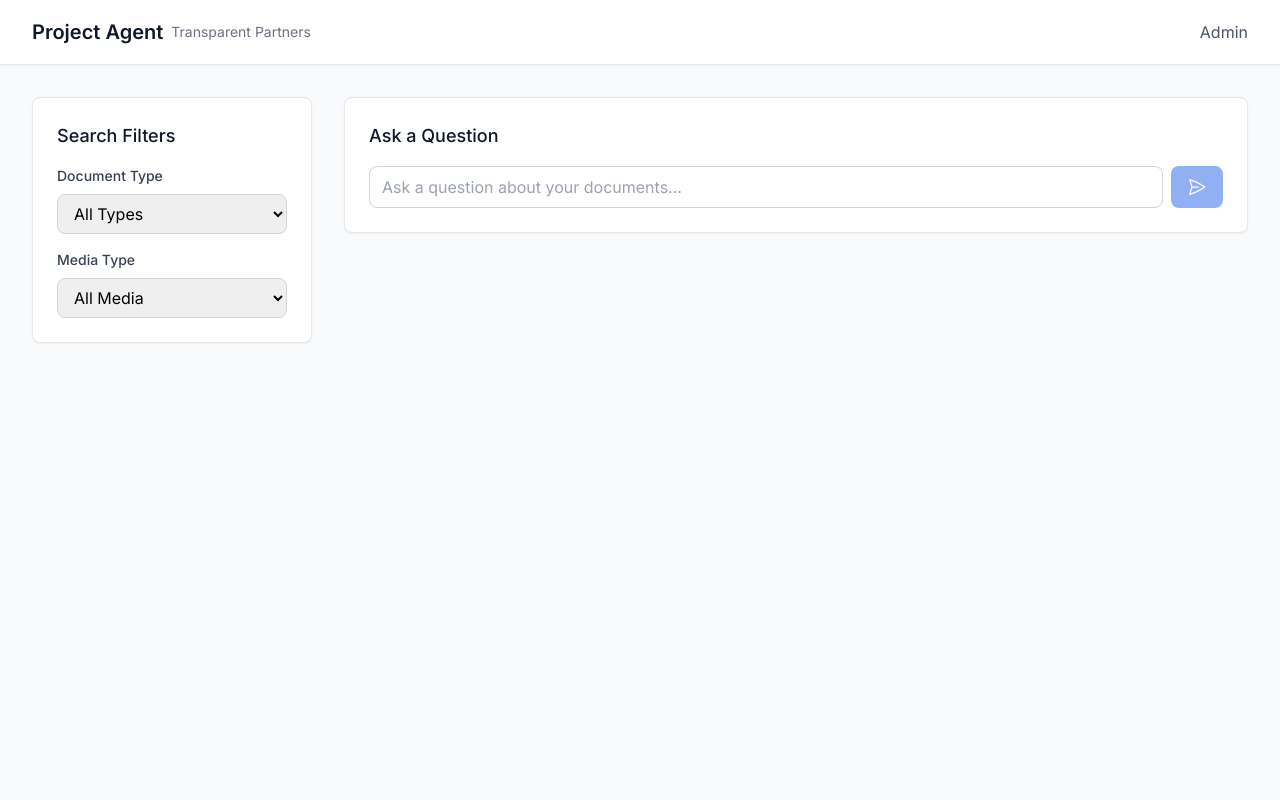
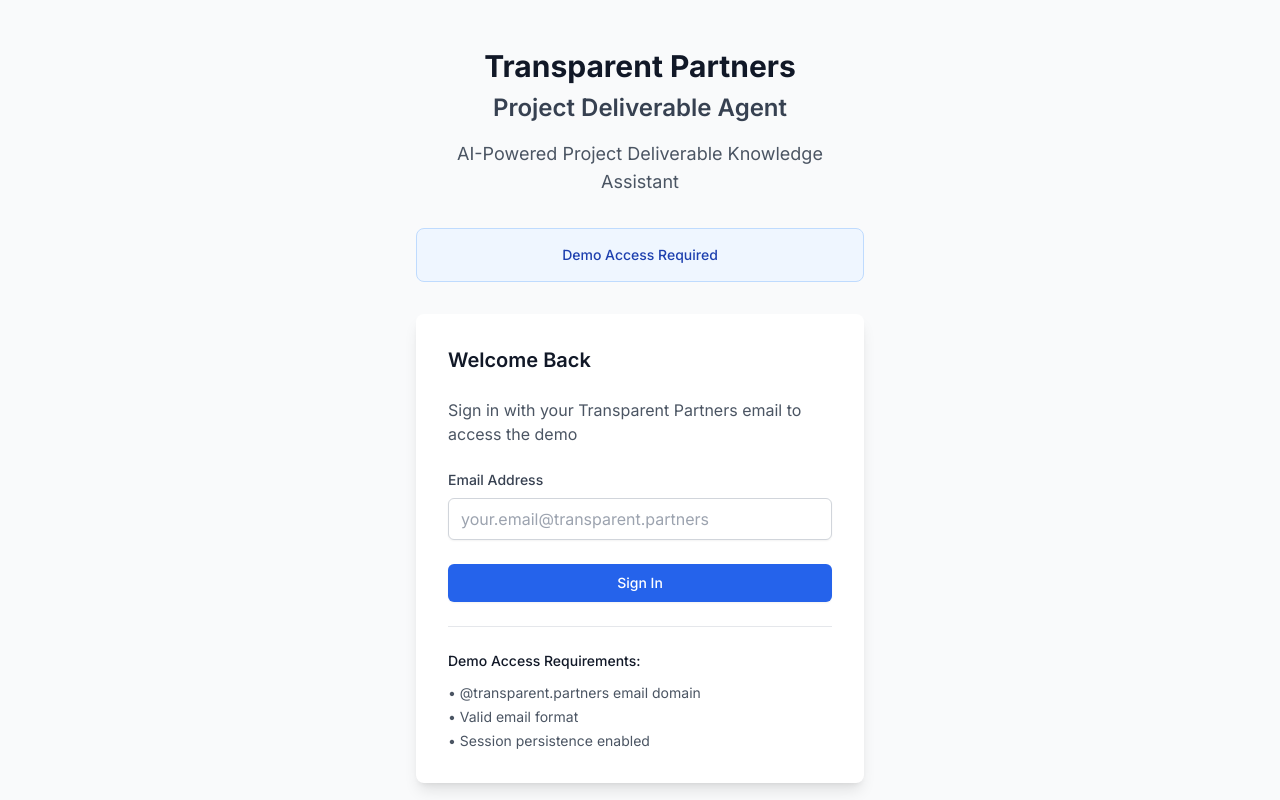
Before and after one commit to bsimkins11/project-agent, a Next.js app in the folder web/portal/: page / in a window 1280 px wide. Shown: the top 800 px of the page. Built offline with nearby package versions, Linux system fonts and the light colour scheme.

Commit message:
Fix header navigation - add HeaderWrapper component and ensure Documents dropdown appears on all non-admin pages

```diff
--- a/web/portal/app/admin/page.tsx
+++ b/web/portal/app/admin/page.tsx
@@ -1,12 +1,13 @@
 'use client'
 
 import { useState } from 'react'
-import { DocumentTextIcon, CloudArrowUpIcon, FolderIcon } from '@heroicons/react/24/outline'
+import { DocumentTextIcon, CloudArrowUpIcon, FolderIcon, CheckCircleIcon, MagnifyingGlassIcon } from '@heroicons/react/24/outline'
 import DocumentInventory from '@/components/admin/DocumentInventory'
 import IngestForm from '@/components/admin/IngestForm'
 import DriveSync from '@/components/admin/DriveSync'
+import DocumentApproval from '@/components/admin/DocumentApproval'
 
-type TabType = 'inventory' | 'ingest' | 'sync'
+type TabType = 'inventory' | 'ingest' | 'sync' | 'approval' | 'search'
 
 export default function AdminPage() {
   const [activeTab, setActiveTab] = useState<TabType>('inventory')
@@ -14,32 +15,13 @@
   const tabs = [
     { id: 'inventory', name: 'Inventory', icon: DocumentTextIcon },
     { id: 'ingest', name: 'Ingest Documents', icon: CloudArrowUpIcon },
-    { id: 'sync', name: 'Drive Sync', icon: FolderIcon },
+    { id: 'sync', name: 'Drive Search', icon: FolderIcon },
+    { id: 'approval', name: 'Document Approval', icon: CheckCircleIcon },
+    { id: 'search', name: 'Search', icon: MagnifyingGlassIcon },
   ]
 
   return (
     <div className="min-h-screen bg-gray-50">
-      {/* Header */}
-      <header className="bg-white shadow-sm border-b">
-        <div className="max-w-7xl mx-auto px-4 sm:px-6 lg:px-8">
-          <div className="flex justify-between items-center h-16">
-            <div className="flex items-center">
-              <h1 className="text-xl font-semibold text-gray-900">
-                Project Agent Admin
-              </h1>
-              <span className="ml-2 text-sm text-gray-500">
-                Transparent Partners
-              </span>
-            </div>
-            <nav className="flex space-x-8">
-              <a href="/" className="text-gray-600 hover:text-gray-900">
-                Search
-              </a>
-            </nav>
-          </div>
-        </div>
-      </header>
-
       {/* Tab Navigation */}
       <div className="bg-white border-b">
         <div className="max-w-7xl mx-auto px-4 sm:px-6 lg:px-8">
@@ -70,6 +52,34 @@
         {activeTab === 'inventory' && <DocumentInventory />}
         {activeTab === 'ingest' && <IngestForm />}
         {activeTab === 'sync' && <DriveSync />}
+        {activeTab === 'approval' && <DocumentApproval />}
+        {activeTab === 'search' && (
+          <div className="space-y-6">
+            <div className="card">
+              <div className="flex items-center mb-4">
+                <div className="p-2 bg-blue-100 rounded-lg mr-3">
+                  <MagnifyingGlassIcon className="h-6 w-6 text-blue-600" />
+                </div>
+                <div>
+                  <h2 className="text-lg font-medium text-gray-900">
+                    Search Google Drive Documents
+                  </h2>
+                  <p className="text-sm text-gray-600">
+                    Search and discover documents in Google Drive folders
+                  </p>
+                </div>
+              </div>
+
+              <div className="text-center py-12">
+                <MagnifyingGlassIcon className="mx-auto h-12 w-12 text-gray-400" />
+                <h3 className="mt-2 text-sm font-medium text-gray-900">Search functionality coming soon</h3>
+                <p className="mt-1 text-sm text-gray-500">
+                  This feature will allow you to search for documents across Google Drive folders.
+                </p>
+              </div>
+            </div>
+          </div>
+        )}
       </main>
     </div>
   )
--- a/web/portal/app/layout.tsx
+++ b/web/portal/app/layout.tsx
@@ -2,12 +2,13 @@
 import { Inter } from 'next/font/google'
 import './globals.css'
 import { Toaster } from 'react-hot-toast'
+import HeaderWrapper from '@/components/HeaderWrapper'
 
 const inter = Inter({ subsets: ['latin'] })
 
 export const metadata: Metadata = {
-  title: 'Project Agent - Transparent Partners',
-  description: 'AI-powered document search and knowledge management',
+  title: 'Project Deliverable Agent - Transparent Partners',
+  description: 'AI-powered project deliverable search and knowledge management',
 }
 
 export default function RootLayout({
@@ -18,6 +19,7 @@
   return (
     <html lang="en">
       <body className={inter.className}>
+        <HeaderWrapper />
         {children}
         <Toaster position="top-right" />
       </body>
--- a/web/portal/app/page.tsx
+++ b/web/portal/app/page.tsx
@@ -1,63 +1,154 @@
 'use client'
 
-import { useState } from 'react'
-import { MagnifyingGlassIcon } from '@heroicons/react/24/outline'
+import { useState, useEffect } from 'react'
 import ChatInterface from '@/components/ChatInterface'
-import DocumentFilters from '@/components/DocumentFilters'
-import { DocumentType, MediaType } from '@/types'
 
 export default function HomePage() {
-  const [query, setQuery] = useState('')
-  const [filters, setFilters] = useState({
-    doc_type: undefined as DocumentType | undefined,
-    media_type: undefined as MediaType | undefined,
-  })
+  const [isAuthenticated, setIsAuthenticated] = useState(false)
+  const [email, setEmail] = useState('')
+  const [error, setError] = useState('')
+
+  // Check for existing authentication on component mount
+  useEffect(() => {
+    const savedAuth = localStorage.getItem('isAuthenticated')
+    const savedEmail = localStorage.getItem('userEmail')
+    if (savedAuth === 'true' && savedEmail) {
+      setIsAuthenticated(true)
+      setEmail(savedEmail)
+    }
+  }, [])
+
+  const handleSignIn = (e: React.FormEvent) => {
+    e.preventDefault()
+    setError('')
+
+    // Validate email domain
+    if (!email.endsWith('@transparent.partners')) {
+      setError('Please use your @transparent.partners email address')
+      return
+    }
+
+    // Validate email format
+    const emailRegex = /^[^\s@]+@[^\s@]+\.[^\s@]+$/
+    if (!emailRegex.test(email)) {
+      setError('Please enter a valid email address')
+      return
+    }
+
+    // Simulate authentication and save to localStorage
+    setIsAuthenticated(true)
+    localStorage.setItem('isAuthenticated', 'true')
+    localStorage.setItem('userEmail', email)
+  }
+
+  if (!isAuthenticated) {
+    return (
+      <div className="min-h-screen bg-gray-50 flex items-center justify-center py-12 px-4 sm:px-6 lg:px-8">
+        <div className="max-w-md w-full space-y-8">
+          {/* Header */}
+          <div className="text-center">
+            <h1 className="text-3xl font-bold text-gray-900 mb-2">
+              Transparent Partners
+            </h1>
+            <h2 className="text-2xl font-semibold text-gray-700 mb-4">
+              Project Deliverable Agent
+            </h2>
+            <p className="text-lg text-gray-600 mb-8">
+              AI-Powered Project Deliverable Knowledge Assistant
+            </p>
+            <div className="bg-blue-50 border border-blue-200 rounded-lg p-4 mb-8">
+              <p className="text-sm text-blue-800 font-medium">
+                Demo Access Required
+              </p>
+            </div>
+          </div>
+
+          {/* Sign In Form */}
+          <div className="bg-white rounded-lg shadow-lg p-8">
+            <h3 className="text-xl font-semibold text-gray-900 mb-6">
+              Welcome Back
+            </h3>
+            <p className="text-gray-600 mb-6">
+              Sign in with your Transparent Partners email to access the demo
+            </p>
+
+            <form onSubmit={handleSignIn} className="space-y-6">
+              <div>
+                <label htmlFor="email" className="block text-sm font-medium text-gray-700 mb-2">
+                  Email Address
+                </label>
+                <input
+                  id="email"
+                  name="email"
+                  type="email"
+                  required
+                  value={email}
+                  onChange={(e) => setEmail(e.target.value)}
+                  className="w-full px-3 py-2 border border-gray-300 rounded-md shadow-sm focus:outline-none focus:ring-blue-500 focus:border-blue-500"
+                  placeholder="your.email@transparent.partners"
+                />
+              </div>
+
+              {error && (
+                <div className="text-red-600 text-sm">{error}</div>
+              )}
+
+              <button
+                type="submit"
+                className="w-full flex justify-center py-2 px-4 border border-transparent rounded-md shadow-sm text-sm font-medium text-white bg-blue-600 hover:bg-blue-700 focus:outline-none focus:ring-2 focus:ring-offset-2 focus:ring-blue-500"
+              >
+                Sign In
+              </button>
+            </form>
+
+            <div className="mt-6 pt-6 border-t border-gray-200">
+              <h4 className="text-sm font-medium text-gray-900 mb-3">
+                Demo Access Requirements:
+              </h4>
+              <ul className="text-sm text-gray-600 space-y-1">
+                <li>• @transparent.partners email domain</li>
+                <li>• Valid email format</li>
+                <li>• Session persistence enabled</li>
+              </ul>
+            </div>
+          </div>
+
+          {/* Demo Mode Notice */}
+          <div className="text-center">
+            <div className="bg-yellow-50 border border-yellow-200 rounded-lg p-4">
+              <p className="text-sm text-yellow-800">
+                <span className="font-medium">🚀 Demo Mode</span><br />
+                This is a Proof of Concept (POC) demo application for Project Agent.
+                It simulates the functionality of an NLP-powered project knowledge assistant
+                to gather end-user feedback before actual development.
+              </p>
+            </div>
+          </div>
+        </div>
+      </div>
+    )
+  }
 
   return (
     <div className="min-h-screen bg-gray-50">
-      {/* Header */}
-      <header className="bg-white shadow-sm border-b">
-        <div className="max-w-7xl mx-auto px-4 sm:px-6 lg:px-8">
-          <div className="flex justify-between items-center h-16">
-            <div className="flex items-center">
-              <h1 className="text-xl font-semibold text-gray-900">
-                Project Agent
-              </h1>
-              <span className="ml-2 text-sm text-gray-500">
-                Transparent Partners
-              </span>
-            </div>
-            <nav className="flex space-x-8">
-              <a href="/admin" className="text-gray-600 hover:text-gray-900">
-                Admin
-              </a>
-            </nav>
-          </div>
+      {/* Main Content */}
+      <main className="max-w-6xl mx-auto px-4 sm:px-6 lg:px-8 py-8">
+        {/* Welcome Section */}
+        <div className="mb-8">
+          <h2 className="text-2xl font-semibold text-gray-900 mb-2">
+            Welcome Back
+          </h2>
+          <p className="text-gray-600">
+            Ask questions about your project documents and get AI-powered insights with citations.
+          </p>
         </div>
-      </header>
 
-      {/* Main Content */}
-      <main className="max-w-7xl mx-auto px-4 sm:px-6 lg:px-8 py-8">
-        <div className="grid grid-cols-1 lg:grid-cols-4 gap-8">
-          {/* Sidebar */}
-          <div className="lg:col-span-1">
-            <div className="card">
-              <h2 className="text-lg font-medium text-gray-900 mb-4">
-                Search Filters
-              </h2>
-              <DocumentFilters filters={filters} onFiltersChange={setFilters} />
-            </div>
-          </div>
-
-          {/* Chat Interface */}
-          <div className="lg:col-span-3">
-            <div className="card">
-              <h2 className="text-lg font-medium text-gray-900 mb-4">
-                Ask a Question
-              </h2>
-              <ChatInterface filters={filters} />
-            </div>
-          </div>
+        {/* Chat Interface */}
+        <div className="bg-white rounded-lg border border-gray-200 p-6">
+          <h3 className="text-lg font-medium text-gray-900 mb-4">
+            Ask a Question
+          </h3>
+          <ChatInterface />
         </div>
       </main>
     </div>
--- /dev/null
+++ b/web/portal/components/Header.tsx
@@ -0,0 +1,151 @@
+'use client'
+
+import { useState, useEffect } from 'react'
+
+interface HeaderProps {
+  title?: string
+  subtitle?: string
+  showDocumentsDropdown?: boolean
+  showAdminLink?: boolean
+  showSignOut?: boolean
+  isAdminPage?: boolean
+}
+
+export default function Header({
+  title,
+  subtitle,
+  showDocumentsDropdown = true,
+  showAdminLink = true,
+  showSignOut = true,
+  isAdminPage = false
+}: HeaderProps) {
+  // Set default titles based on page type
+  const defaultTitle = isAdminPage ? "Project Deliverable Agent Admin" : "Project Deliverable Agent"
+  const defaultSubtitle = isAdminPage ? "Transparent Partners" : "AI-Powered Project Deliverable Knowledge Assistant"
+
+  const finalTitle = title || defaultTitle
+  const finalSubtitle = subtitle || defaultSubtitle
+  const [isAuthenticated, setIsAuthenticated] = useState(false)
+  const [email, setEmail] = useState('')
+  const [isHydrated, setIsHydrated] = useState(false)
+
+  useEffect(() => {
+    // Mark as hydrated to avoid SSR issues
+    setIsHydrated(true)
+
+    // Check authentication state
+    const savedAuth = localStorage.getItem('isAuthenticated')
+    const savedEmail = localStorage.getItem('userEmail')
+
+    if (savedAuth === 'true' && savedEmail) {
+      setIsAuthenticated(true)
+      setEmail(savedEmail)
+    }
+  }, [])
+
+  const handleSignOut = () => {
+    setIsAuthenticated(false)
+    localStorage.removeItem('isAuthenticated')
+    localStorage.removeItem('userEmail')
+    window.location.href = '/'
+  }
+
+  // Don't render until hydrated to avoid SSR issues
+  if (!isHydrated) {
+    return null
+  }
+
+  if (!isAuthenticated) {
+    return null
+  }
+
+  return (
+    <header className="bg-white border-b border-gray-200">
+      <div className="max-w-6xl mx-auto px-4 sm:px-6 lg:px-8">
+        <div className="flex justify-between items-center h-16">
+          <div className="flex items-center">
+            <a href="/" className="flex items-center space-x-3 hover:opacity-80 transition-opacity">
+              <img
+                src="/transparent-partners-logo.png"
+                alt="Transparent Partners"
+                className="h-8 w-auto"
+              />
+              <div>
+                <h1 className="text-lg font-semibold text-gray-900">
+                  {finalTitle}
+                </h1>
+                <p className="text-xs text-gray-500">
+                  {finalSubtitle}
+                </p>
+              </div>
+            </a>
+          </div>
+          <nav className="flex items-center space-x-6">
+            {/* Documents Dropdown */}
+            {showDocumentsDropdown && (
+              <div className="relative group">
+                <button className="text-sm text-gray-600 hover:text-gray-900 transition-colors flex items-center space-x-1">
+                  <span>Documents</span>
+                  <svg className="w-4 h-4" fill="none" stroke="currentColor" viewBox="0 0 24 24">
+                    <path strokeLinecap="round" strokeLinejoin="round" strokeWidth={2} d="M19 9l-7 7-7-7" />
+                  </svg>
+                </button>
+
+                {/* Dropdown Menu */}
+                <div className="absolute top-full left-0 mt-1 w-48 bg-white rounded-md shadow-lg border border-gray-200 opacity-0 invisible group-hover:opacity-100 group-hover:visible transition-all duration-200 z-50">
+                  <div className="py-1">
+                    <a
+                      href="/documents/sow"
+                      className="block px-4 py-2 text-sm text-gray-700 hover:bg-gray-100 transition-colors"
+                    >
+                      SOW
+                    </a>
+                    <a
+                      href="/documents/timeline"
+                      className="block px-4 py-2 text-sm text-gray-700 hover:bg-gray-100 transition-colors"
+                    >
+                      Timeline
+                    </a>
+                    <a
+                      href="/documents/deliverables"
+                      className="block px-4 py-2 text-sm text-gray-700 hover:bg-gray-100 transition-colors"
+                    >
+                      Deliverables
+                    </a>
+                    <a
+                      href="/documents/misc"
+                      className="block px-4 py-2 text-sm text-gray-700 hover:bg-gray-100 transition-colors"
+                    >
+                      Misc
+                    </a>
+                  </div>
+                </div>
+              </div>
+            )}
+
+            {showAdminLink && (
+              <a
+                href="/admin"
+                className="text-sm text-gray-600 hover:text-gray-900 transition-colors"
+              >
+                Admin
+              </a>
+            )}
+
+            {showSignOut && (
+              <div className="flex items-center space-x-2 text-sm text-gray-500">
+                <span>Demo Mode</span>
+                <button
+                  onClick={handleSignOut}
+                  className="text-blue-600 hover:text-blue-800"
+                >
+                  Sign Out
+                </button>
+              </div>
+            )}
+          </nav>
+        </div>
+      </div>
+    </header>
+  )
+}
--- /dev/null
+++ b/web/portal/components/HeaderWrapper.tsx
@@ -0,0 +1,18 @@
+'use client'
+
+import { usePathname } from 'next/navigation'
+import Header from './Header'
+
+export default function HeaderWrapper() {
+  const pathname = usePathname()
+  const isAdminPage = pathname?.startsWith('/admin')
+
+
+  return (
+    <Header
+      isAdminPage={isAdminPage}
+      showDocumentsDropdown={!isAdminPage}
+      showAdminLink={!isAdminPage}
+    />
+  )
+}
```
